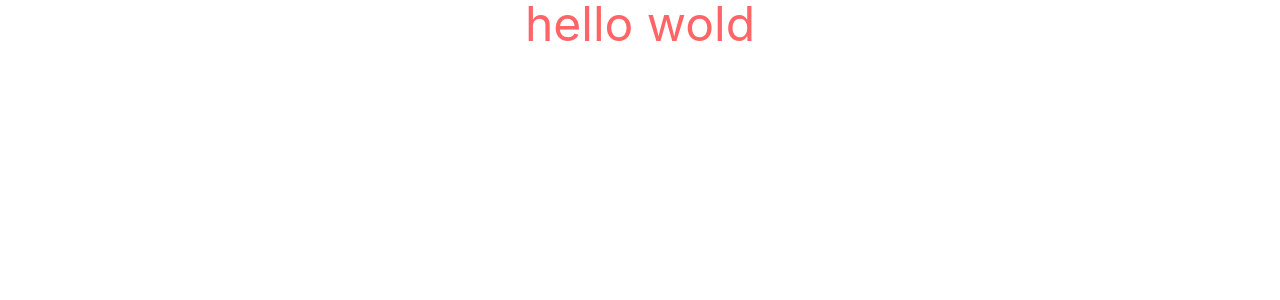
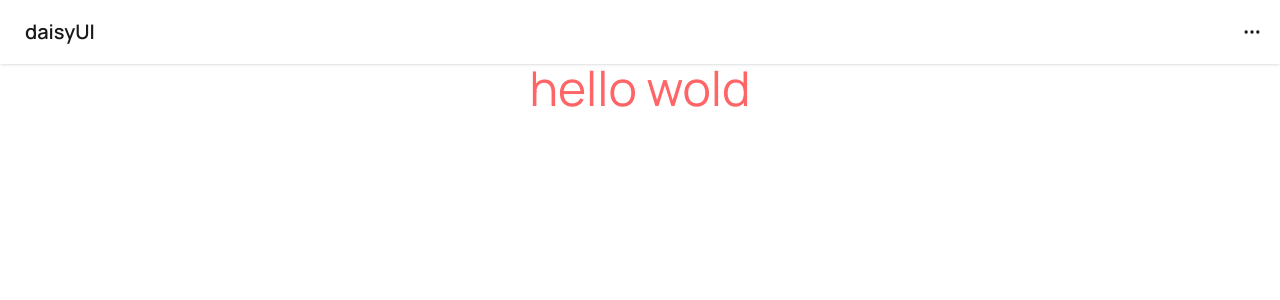
Before and after one commit to kibriya41/Assignment-6, a React (Vite) app: page / in a window 1280 px wide. Shown: the top 300 px of the page. Built offline with nearby package versions, Linux system fonts and the light colour scheme.

Commit message:
add font and check daisyui, tailwindcss

```diff
--- a/index.html
+++ b/index.html
@@ -1,5 +1,5 @@
 <!doctype html>
-<html lang="en">
+<html lang="en" data-theme="light">
   <head>
     <meta charset="UTF-8" />
     <link rel="icon" type="image/svg+xml" href="/favicon.svg" />
--- a/src/App.jsx
+++ b/src/App.jsx
@@ -1,11 +1,13 @@
 
 import './App.css'
+import Navbar from './Components/navbar'
 
 function App() {
 
 
   return (
     <>
+      <Navbar/>
      <h1 className='text-5xl text-red-400 text-center'>hello wold</h1>
     </>
   )
--- /dev/null
+++ b/src/Components/Navbar.jsx
@@ -0,0 +1,20 @@
+import React from 'react';
+
+const Navbar = () => {
+    return (
+        <div>
+            <div className="navbar bg-base-100 shadow-sm">
+                <div className="flex-1">
+                    <a className="btn btn-ghost text-xl">daisyUI</a>
+                </div>
+                <div className="flex-none">
+                    <button className="btn btn-square btn-ghost">
+                        <svg xmlns="http://www.w3.org/2000/svg" fill="none" viewBox="0 0 24 24" className="inline-block h-5 w-5 stroke-current"> <path strokeLinecap="round" strokeLinejoin="round" strokeWidth="2" d="M5 12h.01M12 12h.01M19 12h.01M6 12a1 1 0 11-2 0 1 1 0 012 0zm7 0a1 1 0 11-2 0 1 1 0 012 0zm7 0a1 1 0 11-2 0 1 1 0 012 0z"></path> </svg>
+                    </button>
+                </div>
+            </div>
+        </div>
+    );
+};
+
+export default Navbar;
--- a/src/index.css
+++ b/src/index.css
@@ -1,2 +1,12 @@
+@import url('https://fonts.googleapis.com/css2?family=Manrope:wght@200..800&display=swap');
+
 @import "tailwindcss";
 @plugin "daisyui";
+
+
+body {
+  font-family: "Manrope", sans-serif;
+  font-optical-sizing: auto;
+  font-weight: 400;
+  font-style: normal;
+}
```
